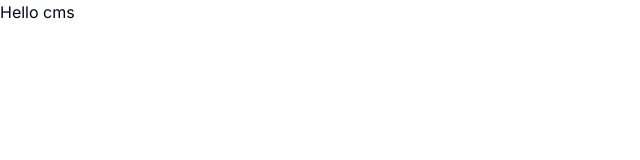
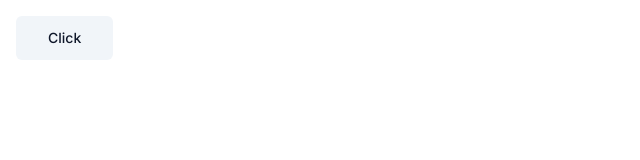
Before and after one commit to dpak1999/n-cms, a Next.js app: page / in a window 1280 px wide. Shown: the top 160 px of the page, without its empty margins (0-640 px from the left). Built offline with nearby package versions, Linux system fonts and the light colour scheme.

Commit message:
add : btn component

```diff
--- /dev/null
+++ b/app/(root)/page.tsx
@@ -0,0 +1,11 @@
+import { Button } from "@/components/ui/button";
+
+export default function Home() {
+  return (
+    <div className="p-4 ">
+      <Button size={"lg"} variant={"secondary"}>
+        Click
+      </Button>
+    </div>
+  );
+}
--- a/app/page.tsx
+++ /dev/null
@@ -1,3 +0,0 @@
-export default function Home() {
-  return <p>Hello cms</p>;
-}
--- /dev/null
+++ b/components/ui/button.tsx
@@ -0,0 +1,57 @@
+import * as React from "react";
+import { Slot } from "@radix-ui/react-slot";
+import { cva, type VariantProps } from "class-variance-authority";
+
+import { cn } from "@/lib/utils";
+
+const buttonVariants = cva(
+  "inline-flex items-center justify-center rounded-md text-sm font-medium ring-offset-background transition-colors focus-visible:outline-none focus-visible:ring-2 focus-visible:ring-ring focus-visible:ring-offset-2 disabled:pointer-events-none disabled:opacity-50",
+  {
+    variants: {
+      variant: {
+        default: "bg-primary text-primary-foreground hover:bg-primary/90",
+        destructive:
+          "bg-destructive text-destructive-foreground hover:bg-destructive/90",
+        outline:
+          "border border-input bg-background hover:bg-accent hover:text-accent-foreground",
+        secondary:
+          "bg-secondary text-secondary-foreground hover:bg-secondary/80",
+        ghost: "hover:bg-accent hover:text-accent-foreground",
+        link: "text-primary underline-offset-4 hover:underline",
+      },
+      size: {
+        default: "h-10 px-4 py-2",
+        sm: "h-9 rounded-md px-3",
+        lg: "h-11 rounded-md px-8",
+        icon: "h-10 w-10",
+      },
+    },
+    defaultVariants: {
+      variant: "default",
+      size: "default",
+    },
+  }
+);
+
+export interface ButtonProps
+  extends React.ButtonHTMLAttributes<HTMLButtonElement>,
+    VariantProps<typeof buttonVariants> {
+  asChild?: boolean;
+}
+
+const Button = React.forwardRef<HTMLButtonElement, ButtonProps>(
+  ({ className, variant, size, asChild = false, ...props }, ref) => {
+    const Comp = asChild ? Slot : "button";
+    return (
+      <Comp
+        className={cn(buttonVariants({ variant, size, className }))}
+        ref={ref}
+        {...props}
+      />
+    );
+  }
+);
+
+Button.displayName = "Button";
+
+export { Button, buttonVariants };
--- a/package.json
+++ b/package.json
@@ -9,6 +9,7 @@
     "lint": "next lint"
   },
   "dependencies": {
+    "@radix-ui/react-slot": "^1.0.2",
     "@types/node": "20.3.3",
     "@types/react": "18.2.14",
     "@types/react-dom": "18.2.6",
```
Also changed, not shown: 1 other file (tests, documents, lock files or other folders).
